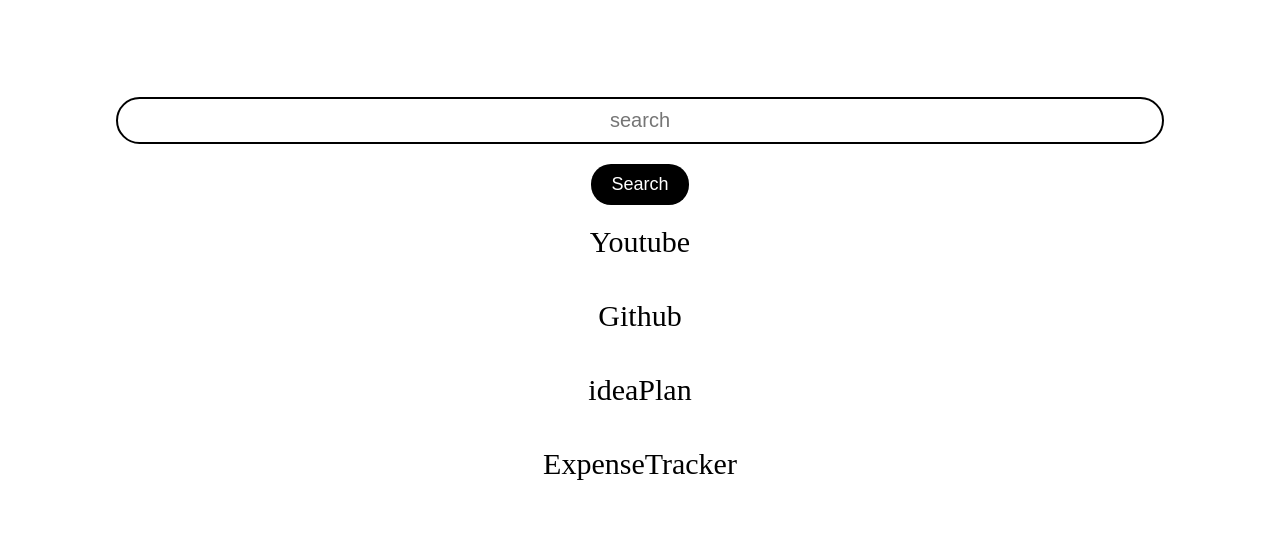
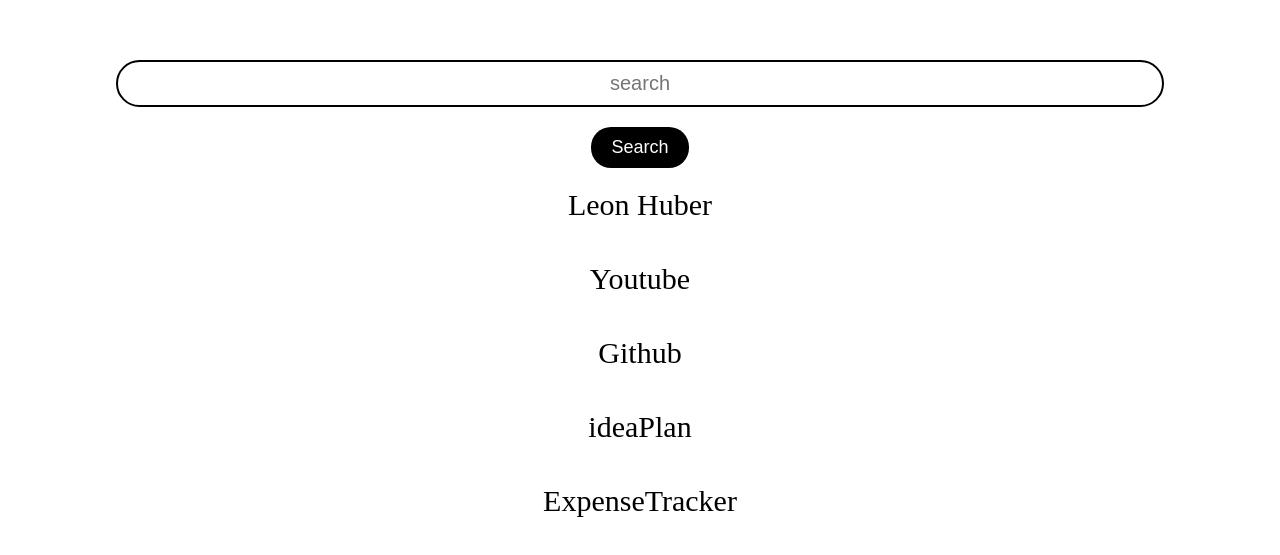
Before and after one commit to leonhr03/browserStarter, a plain HTML site: page index.html in a window 1280 px wide. Shown: the part 109-664 px from the top of the page. Drawn offline with Linux system fonts and the light colour scheme.

Commit message:
Update index.html

```diff
--- a/index.html
+++ b/index.html
@@ -48,7 +48,7 @@
     <input id="myInput" placeholder="search" />
     <button onclick="handleClick()">Search</button>
 
-    <a href="https://leonhuber.github.io/LeonHuber/></a>
+    <a href="https://leonhuber.github.io/LeonHuber/">Leon Huber</a>
     <a href="https://www.youtube.com">Youtube</a>
     <a href="https://github.com">Github</a>
     <a href="https://leonhr03.github.io/ideaPlan/">ideaPlan</a>
```
